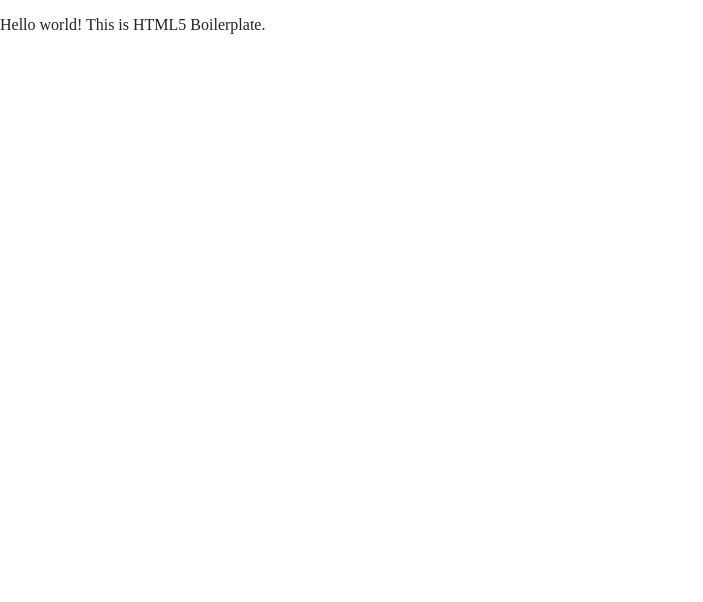
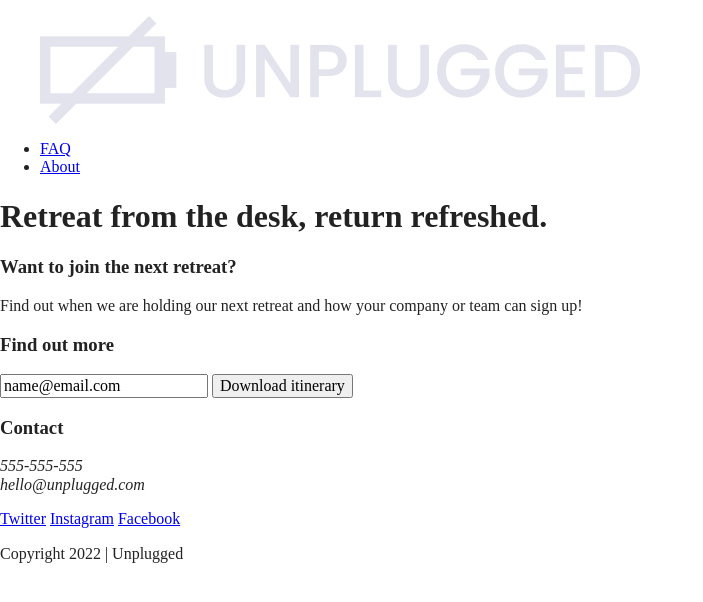
Before and after one commit to tmetalli/unplugged, a website built with Parcel: page index.html in a window 1280 px wide. Shown: the whole page, without its empty margins (0-703 px from the left). Built offline with nearby package versions, Linux system fonts and the light colour scheme.

Commit message:
added pages html structure

```diff
--- a/index.html
+++ b/index.html
@@ -3,7 +3,7 @@
 
 <head>
   <meta charset="utf-8">
-  <title></title>
+  <title>Unplugged</title>
   <meta name="description" content="">
   <meta name="viewport" content="width=device-width, initial-scale=1">
 
@@ -23,9 +23,71 @@
 </head>
 
 <body>
+  <header>
+    <div class="content-wrapper">
+      <figure>
+        <a href="#"><img src="img/unpluggedlogo.png" alt="unplugged logo">
+      </figure>
 
-  <!-- Add your site or application content here -->
-  <p>Hello world! This is HTML5 Boilerplate.</p>
+      <div class="header-divider"></div>
+      <nav>
+        <ul>
+          <li><a href="faq/index.html" target="_blank">FAQ</a></li>
+          <li><a href="about/index.html" target="_blank">About</a></li>
+        </ul>
+
+      </nav>
+    </div>
+  </header>
+  <main>
+    <section class="hero-area">
+      <div class="content-wrapper">
+        <h1>Retreat from the desk, return refreshed.</h1>
+      </div>
+    </section>
+
+    <aside>
+      <div class="content-wrapper">
+        <div class="form-description">
+          <h3>Want to join the next retreat?</h3>
+          <p>Find out when we are holding our next retreat and how your company or team can sign up!</p>
+        </div>
+        <div class="form">
+          <h3>Find out more</h3>
+          <input type="text" name="name" value="name@email.com">
+          <input type="button" value="Download itinerary">
+        </div>
+      </div>
+
+    </aside>
+  </main>
+
+  <footer>
+    <div class="content-wrapper">
+      <div class="footer-content">
+        <div class="contact">
+          <h3>Contact</h3>
+          <address>
+            <p>555-555-555<br>
+            hello@unplugged.com</p>
+
+          </address>
+        </div>
+        <div class="social">
+          <div class="social-icons">
+            <p><a href="#" target="_blank">Twitter</a> <a href="#" target="_blank">Instagram</a> <a href="#" target="_blank">Facebook</a></p>
+          </div>
+
+        </div> <!-- social ends -->
+
+      </div> <!-- footer content ends -->
+    </div> <!-- footer content wrapper ends -->
+    <div class="copyright">
+      <p>Copyright 2022 | Unplugged</p>
+
+    </div>
+  </footer>
+
   <script src="js/vendor/modernizr-3.11.2.min.js"></script>
   <script src="js/plugins.js"></script>
   <script src="js/main.js"></script>
```
Also changed, not shown: about/index.html (+43 -0 lines), faq/index.html (+42 -0 lines), img/rawpixel-800820-unsplash1.jpg (added), img/unpluggedlogo.png (added), 2 other files.
